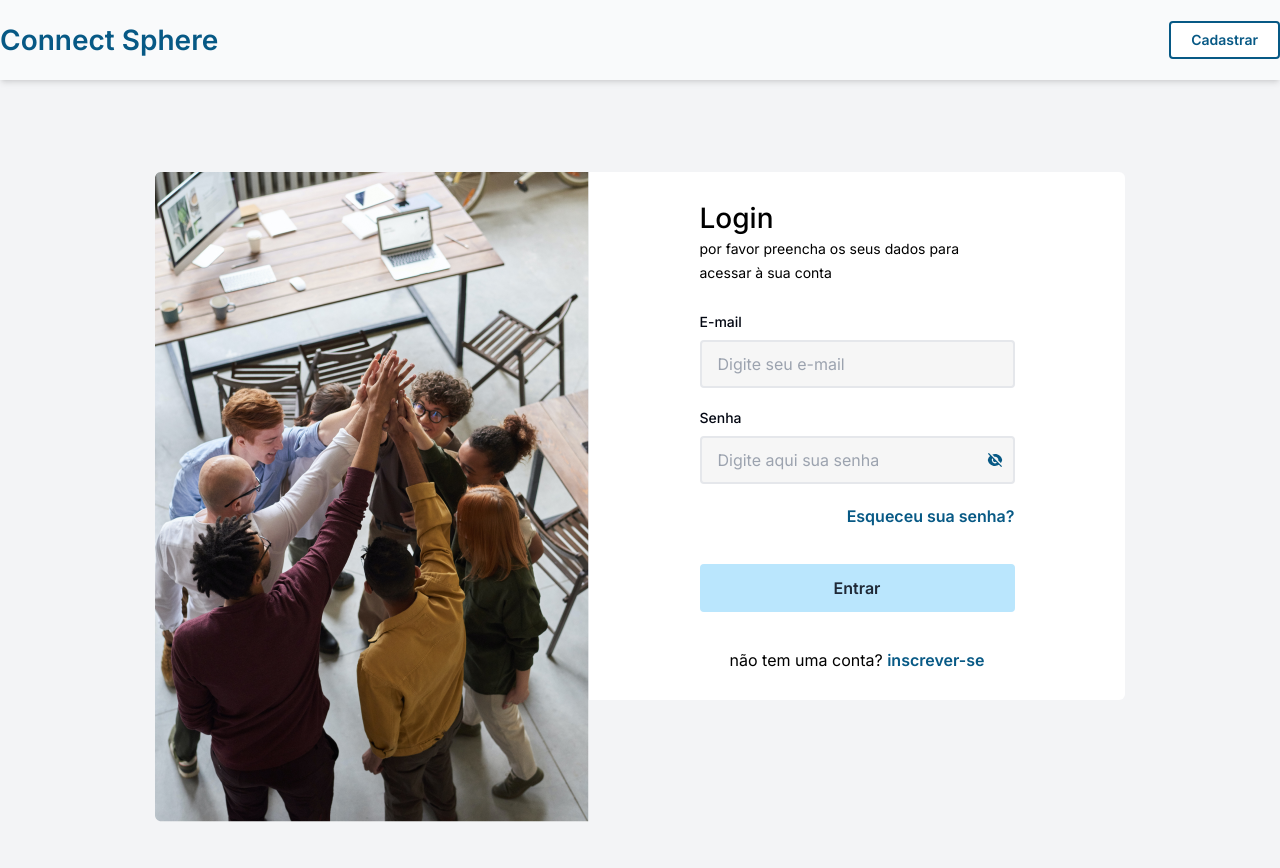
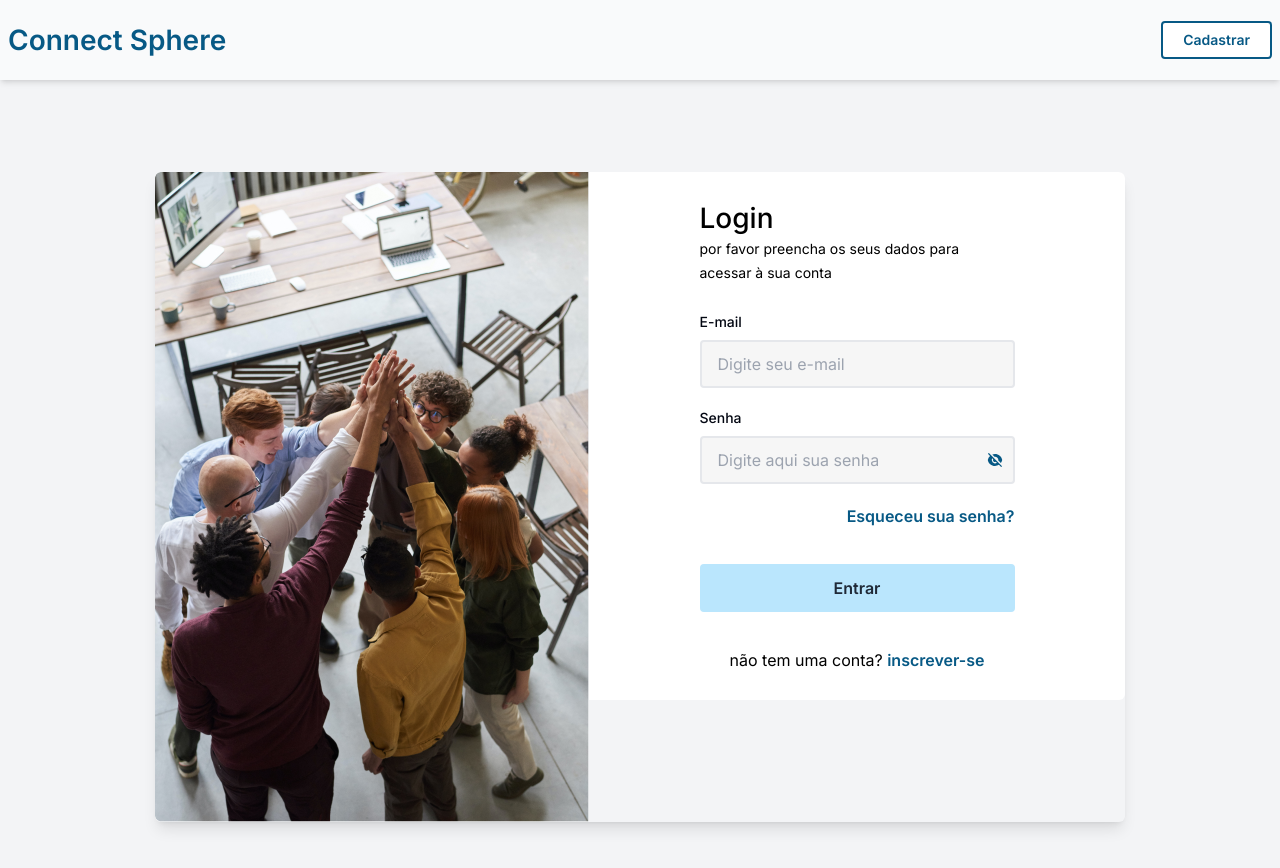
Before and after one commit to diegoguilhermeDS/connect-sphere, a Next.js app: page / in a window 1280 px wide. Shown: the top 868 px of the page. Built offline with nearby package versions, Linux system fonts and the light colour scheme.

Commit message:
feat: animations, responsive login, register

```diff
--- a/package.json
+++ b/package.json
@@ -32,6 +32,7 @@
     "zod": "^3.21.4"
   },
   "devDependencies": {
-    "@types/react-input-mask": "^3.0.2"
+    "@types/react-input-mask": "^3.0.2",
+    "tailwind-scrollbar": "^3.0.4"
   }
 }
--- a/src/app/globals.css
+++ b/src/app/globals.css
@@ -41,6 +41,8 @@ a {
   text-decoration: none;
 }
 
+
+
 @layer base {
   h1 {
     @apply  font-bold text-5xl;
@@ -78,6 +80,9 @@ a {
 }
 
 @layer components {
+  .container-main {
+    @apply flex min-h-screen flex-col items-center justify-between p-3 mt-40 lg:mt-20;
+  }
   .card-contact {
     @apply flex justify-between items-center h-36 w-full px-2 bg-gray-50 rounded;
   }
@@ -85,7 +90,7 @@ a {
     @apply flex justify-between items-center max-w-[23.125rem] w-[21.4375rem] h-36 md:h-40 px-5 rounded-md bg-white overflow-hidden;
   }
   .container-form {
-    @apply flex max-h-fit w-full px-3 py-7 bg-white border-2 border-sky-600 md:border-none rounded-r-md;
+    @apply flex max-h-fit w-full max-w-[537px] px-3 py-7 bg-white border-2 border-sky-600 lg:border-none rounded-r-md;
   }
   .button-base {
     @apply flex justify-center items-center w-full min-w-fit rounded border-2 font-semibold;
--- a/src/app/layout.tsx
+++ b/src/app/layout.tsx
@@ -20,7 +20,7 @@ export default function RootLayout({
 }) {
   return (
     <html lang="en">
-      <body className={`${inter.className} bg-gray-100`} suppressHydrationWarning={true}>
+      <body className={`${inter.className} bg-gray-100 scrollbar scrollbar-w-2 scrollbar-thumb-rounded-md scrollbar-thumb-sky-800 scrollbar-track-sky-600`} suppressHydrationWarning={true}>
         <Header />
         <ToastContainer
           position="top-right"
@@ -35,10 +35,8 @@ export default function RootLayout({
           theme="light"
         />
         <ClientProvider>
-          {/* <Modal /> */}
           {children}
         </ClientProvider>
-        <ToastContainer />
       </body>
     </html>
   );
--- a/src/app/page.tsx
+++ b/src/app/page.tsx
@@ -7,12 +7,12 @@ import bgLogin from "../../public/bg-login.png";
 
 export default function Home() {
   return (
-    <main className="flex min-h-screen flex-col items-center justify-between p-3 mt-20">
-      <section className="flex md:w-[970px]">
+    <main className="container-main">
+      <section className="flex lg:w-[970px] rounded-md shadow-lg overflow-hidden">
         <Image
           src={bgLogin}
           alt="iamge ilustrations login"
-          className="hidden md:block"
+          className="hidden lg:block"
         />
         <div className="flex justify-center items-center container-form">
           <div className="md:w-[315px] flex flex-col gap-7">
--- a/src/app/register/page.tsx
+++ b/src/app/register/page.tsx
@@ -7,15 +7,15 @@ import Image from "next/image";
 
 export default function RegisterPage() {
   return (
-    <main className="flex min-h-screen flex-col items-center justify-between p-3 mt-20 pb-20">
-      <section className="flex flex-row-reverse w-full md:w-[970px]">
+    <main className="container-main pb-20">
+      <section className="flex flex-row-reverse items-center justify-center w-full lg:w-[970px] rounded-md shadow-lg overflow-hidden">
         <Image
           src={bgRegister}
           alt="iamge ilustrations register"
-          className="hidden md:block"
+          className="hidden lg:block"
         />
         <div className="flex justify-center items-center container-form">
-          <div className="md:w-[315px] flex flex-col gap-7">
+          <div className="lg:w-[315px] flex flex-col gap-7">
             <div>
               <h4>Crie sua conta</h4>
               <span>vamos registrar e conectar </span>
--- a/src/components/Header/index.tsx
+++ b/src/components/Header/index.tsx
@@ -1,32 +1,74 @@
 "use client";
 
-import Link from "next/link";
+import React, { useState } from "react";
 import { usePathname, useRouter } from "next/navigation";
-import React from "react";
+import { destroyCookie } from "nookies";
 import Button from "../Button";
-import { destroyCookie } from "nookies";
 import Toast from "../Toast";
+import { RiMenuFill, RiCloseFill } from "react-icons/ri";
 
 const Header = () => {
   const pathName = usePathname();
-  const router = useRouter()
+  const router = useRouter();
+
+  const [openMenu, setOpenMenu] = useState(false);
 
   const handleLogout = () => {
-    destroyCookie(null, "client.token")
-    destroyCookie(null, "client.id")
-    Toast({message: "Volte sempre!", type: "logout"})
-    router.push("/")
-  }
+    destroyCookie(null, "client.token");
+    destroyCookie(null, "client.id");
+    Toast({ message: "Volte sempre!", type: "logout" });
+    router.push("/");
+  };
 
   return (
-    <header className="shadow-md bg-gray-50">
-      <div className="container mx-auto flex justify-between items-center h-20">
-          <h6 className="font-semibold md:text-2xl text-sky-800">Connect Sphere</h6>
-          <nav>
-            {pathName == "/" && <Button type="outline" href="/register" size={2}>Cadastrar</Button>}
-            {pathName == "/register" && <Button type="outline" href="/" size={2}>Voltar</Button>}
-            {pathName == "/dashboard" && <Button type="edit" handle={handleLogout}>logout</Button>}
-          </nav>
+    <header
+      className={`fixed top-0 left-0 z-40 lg:static w-full shadow-md bg-gray-50 px-2 ${
+        openMenu ? "h-40" : "h-20"
+      } lg:h-20 transition-all ease-in-out duration-500`}
+    >
+      <div className="relative container mx-auto flex justify-between items-center h-20">
+        <h6 className="font-semibold md:text-2xl text-sky-800">
+          Connect Sphere
+        </h6>
+        <button
+          className="flex justify-center items-center lg:hidden w-10 h-10"
+          onClick={() => setOpenMenu(!openMenu)}
+        >
+          {!openMenu ? (
+            <RiMenuFill
+              size={30}
+              color="#075985"
+              className="animate-slit_in_vertical"
+            />
+          ) : (
+            <RiCloseFill
+              size={40}
+              color="#075985"
+              className="animate-slit_in_vertical"
+            />
+          )}
+        </button>
+        <nav
+          className={`absolute right-0 translate-y-0 ${
+            openMenu ? "animate-slide_in_top" : "animate-slide_out_top"
+          } lg:static lg:animate-none`}
+        >
+          {pathName == "/" && (
+            <Button type="outline" href="/register" size={2}>
+              Cadastrar
+            </Button>
+          )}
+          {pathName == "/register" && (
+            <Button type="outline" href="/" size={2}>
+              Voltar
+            </Button>
+          )}
+          {pathName == "/dashboard" && (
+            <Button type="edit" handle={handleLogout}>
+              logout
+            </Button>
+          )}
+        </nav>
       </div>
     </header>
   );
--- a/tailwind.config.js
+++ b/tailwind.config.js
@@ -1,9 +1,9 @@
 /** @type {import('tailwindcss').Config} */
 module.exports = {
   content: [
-    './src/pages/**/*.{js,ts,jsx,tsx,mdx}',
-    './src/components/**/*.{js,ts,jsx,tsx,mdx}',
-    './src/app/**/*.{js,ts,jsx,tsx,mdx}',
+    "./src/pages/**/*.{js,ts,jsx,tsx,mdx}",
+    "./src/components/**/*.{js,ts,jsx,tsx,mdx}",
+    "./src/app/**/*.{js,ts,jsx,tsx,mdx}",
   ],
   theme: {
     extend: {
@@ -16,12 +16,54 @@ module.exports = {
         base: ["1rem", "1.5rem"],
         lg: ["1.25rem", "1.75rem"],
         xl: ["1.5rem", "2rem"],
-        '2xl': ["1.75rem", "2.25rem"],
-        '3xl': ["2rem", "2.5rem"],
-        '4xl': ["2.25rem", "2.75rem"],
-        '5xl': ["2.75rem", "3rem"],
-      }
+        "2xl": ["1.75rem", "2.25rem"],
+        "3xl": ["2rem", "2.5rem"],
+        "4xl": ["2.25rem", "2.75rem"],
+        "5xl": ["2.75rem", "3rem"],
+      },
+      animation: {
+        slide_in_top:
+          "slide_in_top .5s cubic-bezier(0.250, 0.460, 0.450, 0.940) both",
+        slide_out_top:
+          "slide_out_top .7s cubic-bezier(0.550, 0.085, 0.680, 0.530) both",
+        slit_in_vertical: "slit_in_vertical 0.75s ease-out both",
+      },
+      keyframes: {
+        slide_in_top: {
+          from: {
+            transform: "translateY(-1000px)",
+            opacity: 0,
+          },
+          to: {
+            transform: "translateY(80px)",
+            opacity: 1,
+          },
+        },
+        slide_out_top: {
+          from: {
+            transform: "translateY(80px)",
+            opacity: 0.5,
+          },
+          to: {
+            transform: "translateY(-1000px)",
+            opacity: 0,
+          },
+        },
+        slit_in_vertical: {
+          "0%": {
+            transform: "translateZ(-800px) rotateY(90deg)",
+            opacity: 0,
+          },
+          "54%": {
+            transform: "translateZ(-160px) rotateY(87deg)",
+            opacity: 1,
+          },
+          "100%": {
+            transform: "translateZ(0) rotateY(0)",
+          },
+        },
+      },
     },
   },
-  plugins: [],
-}
+  plugins: [require("tailwind-scrollbar")({ nocompatible: true })],
+};
```
Also changed, not shown: 1 other file (tests, documents, lock files or other folders).
